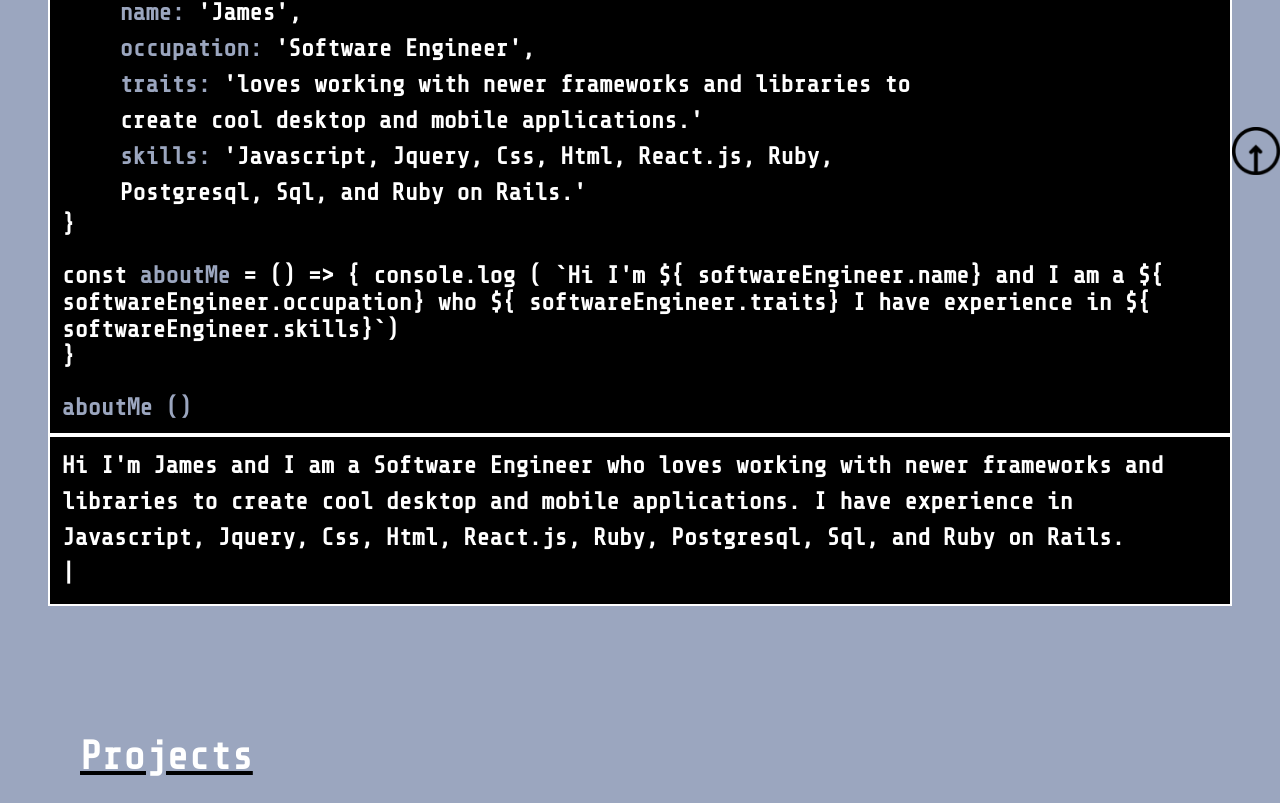
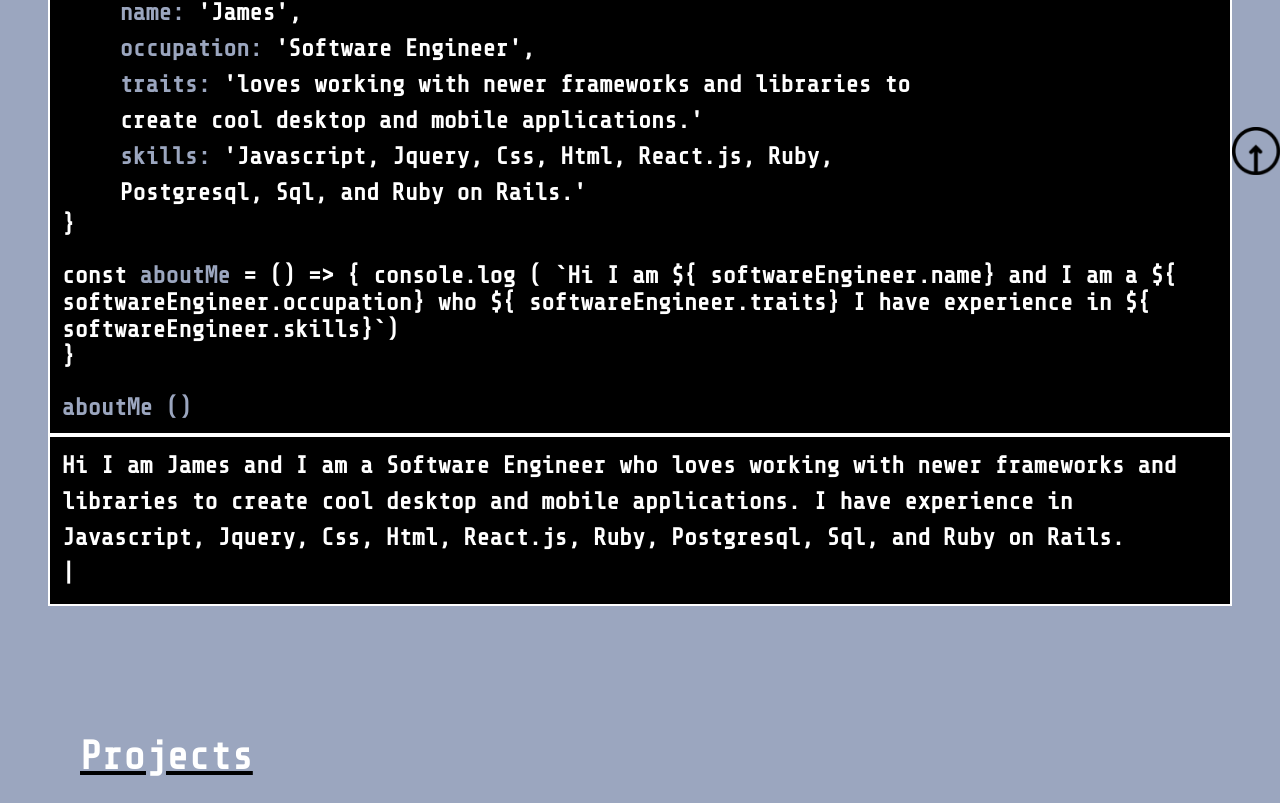
Before and after one commit to jimernest90/james-portfolio, a React (Create React App) app: page / in a window 1280 px wide. Shown: the part 625-1428 px from the top of the page. Built offline with nearby package versions, Linux system fonts and the light colour scheme.

Commit message:
troubleshooting

```diff
--- a/src/screens/About.jsx
+++ b/src/screens/About.jsx
@@ -19,7 +19,7 @@ const About = () =>{
                 </div>
                 &#125;
                 <div className='functionName'>
-                    <p>const <b>aboutMe</b> &#61; 	&#40;&#41; &#61;&gt; &#123; console.log	&#40; &#96;Hi I'm &#36;&#123; softwareEngineer.name&#125; and I am a &#36;&#123; softwareEngineer.occupation&#125; who &#36;&#123; softwareEngineer.traits&#125; I have experience in &#36;&#123; softwareEngineer.skills&#125;&#96;&#41;
+                    <p>const <b>aboutMe</b> &#61; 	&#40;&#41; &#61;&gt; &#123; console.log	&#40; &#96;Hi I am &#36;&#123; softwareEngineer.name&#125; and I am a &#36;&#123; softwareEngineer.occupation&#125; who &#36;&#123; softwareEngineer.traits&#125; I have experience in &#36;&#123; softwareEngineer.skills&#125;&#96;&#41;
                     <br/>&#125; </p>
                 </div>
                 <div className='runFunction'>
@@ -27,7 +27,7 @@ const About = () =>{
                 </div>
                 </div>
                 <div className='ranFunction'>
-                Hi I'm James and I am a Software Engineer who loves working with newer frameworks and libraries to create cool desktop and mobile applications. I have experience in Javascript, Jquery, Css, Html, React.js, Ruby, Postgresql, Sql, and Ruby on Rails.<div className='symb'>&#124;</div>
+                Hi I am James and I am a Software Engineer who loves working with newer frameworks and libraries to create cool desktop and mobile applications. I have experience in Javascript, Jquery, Css, Html, React.js, Ruby, Postgresql, Sql, and Ruby on Rails.<div className='symb'>&#124;</div>
                 </div>
         </h4>
     )
```
